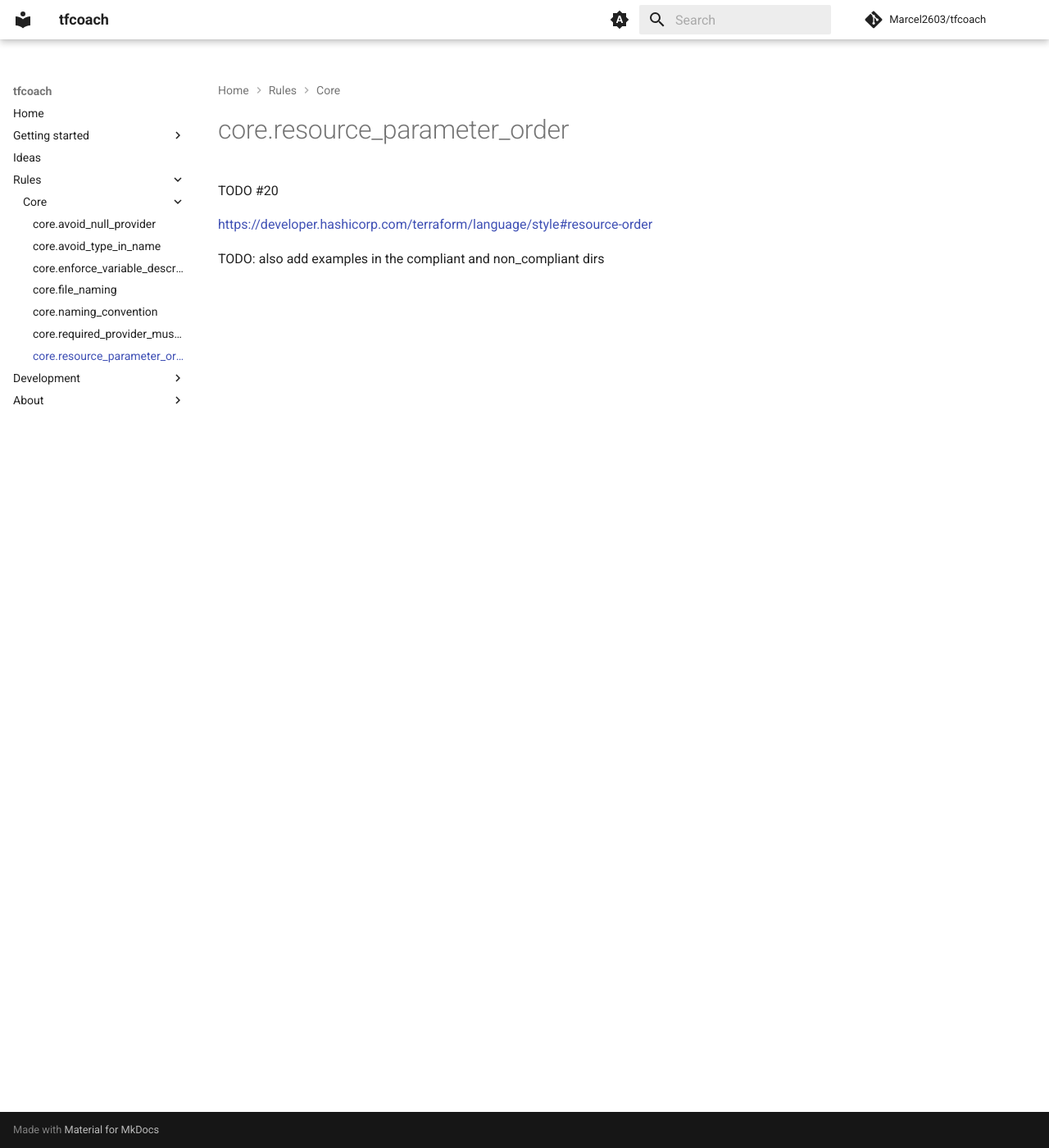
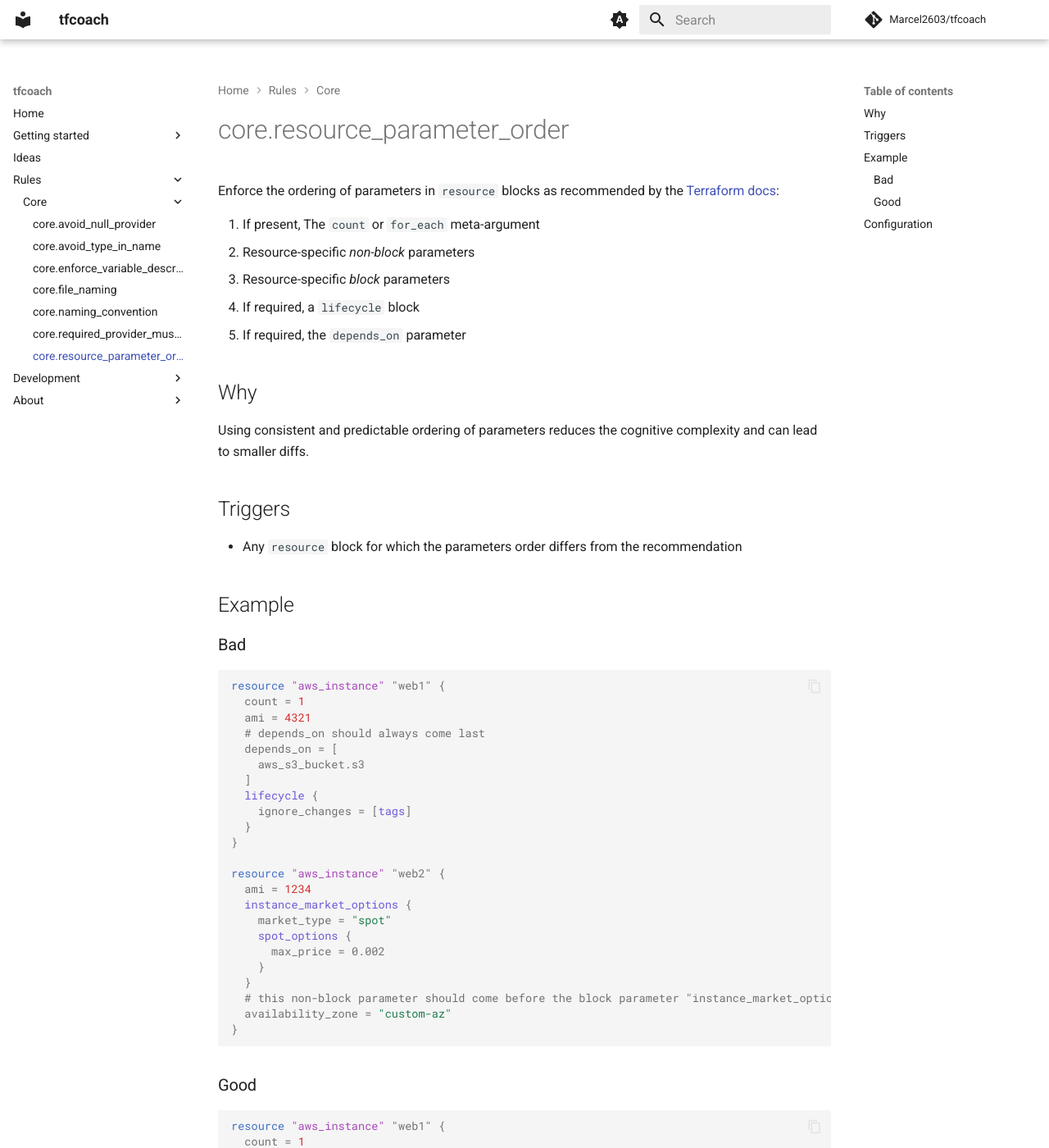
Before and after one commit to Marcel2603/tfcoach, an MkDocs documentation site: the page built from docs/pages/rules/core/resource_parameter_order.md, in a window 1280 px wide and 1400 px high. Shown: the whole window at 82% size. Built offline with MkDocs 1.6.1 and Material for MkDocs 9.7.7, drawn with Linux system fonts in a browser that asks for light colours; comment, search, counter and statistics services are not loaded; some of the changed text lies outside the part shown.

Commit message:
docs: add documentation for new rule

`````diff
--- a/docs/pages/rules/core/resource_parameter_order.md
+++ b/docs/pages/rules/core/resource_parameter_order.md
@@ -1,7 +1,78 @@
 # core.resource_parameter_order
 
-TODO #20
+Enforce the ordering of parameters in `resource` blocks as recommended by
+the [Terraform docs](https://developer.hashicorp.com/terraform/language/style#resource-order):
 
-<https://developer.hashicorp.com/terraform/language/style#resource-order>
+1. If present, The `count` or `for_each` meta-argument
+2. Resource-specific _non-block_ parameters
+3. Resource-specific _block_ parameters
+4. If required, a `lifecycle` block
+5. If required, the `depends_on` parameter
 
-TODO: also add examples in the compliant and non_compliant dirs
+## Why
+
+Using consistent and predictable ordering of parameters reduces the cognitive complexity and can lead to smaller diffs.
+
+## Triggers
+
+- Any `resource` block for which the parameters order differs from the recommendation
+
+## Example
+
+### Bad
+
+```hcl
+resource "aws_instance" "web1" {
+  count = 1
+  ami = 4321
+  # depends_on should always come last
+  depends_on = [
+    aws_s3_bucket.s3
+  ]
+  lifecycle {
+    ignore_changes = [tags]
+  }
+}
+
+resource "aws_instance" "web2" {
+  ami = 1234
+  instance_market_options {
+    market_type = "spot"
+    spot_options {
+      max_price = 0.002
+    }
+  }
+  # this non-block parameter should come before the block parameter "instance_market_options"
+  availability_zone = "custom-az"
+}
+```
+
+### Good
+
+````hcl
+resource "aws_instance" "web1" {
+  count = 1
+  ami = 4321
+  lifecycle {
+    ignore_changes = [tags]
+  }
+  depends_on = [
+    aws_s3_bucket.s3
+  ]
+}
+
+resource "aws_instance" "web2" {
+  ami = 1234
+  availability_zone = "custom-az"
+  instance_market_options {
+    market_type = "spot"
+    spot_options {
+      max_price = 0.002
+    }
+  }
+}
+````
+
+## Configuration
+
+There is currently no configuration flags for that rule, beside the option to enable or disable the rule
`````
